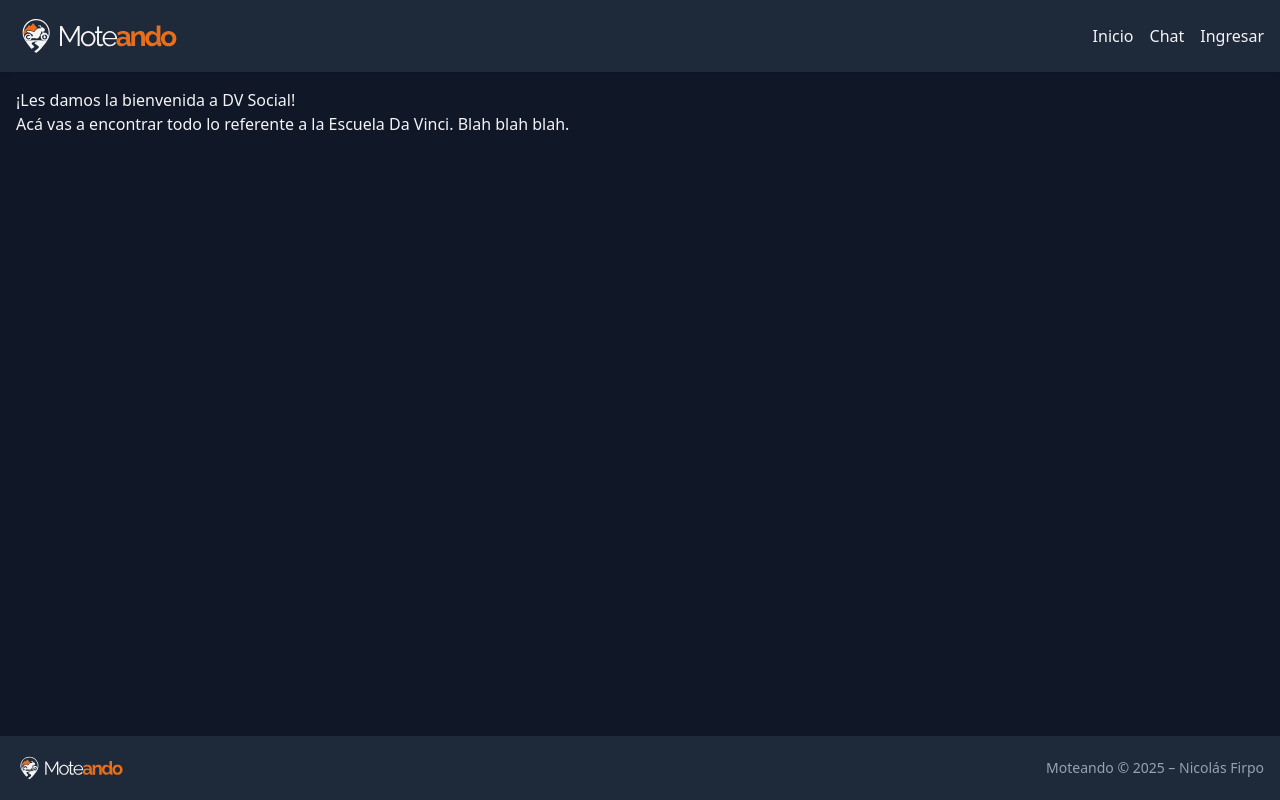
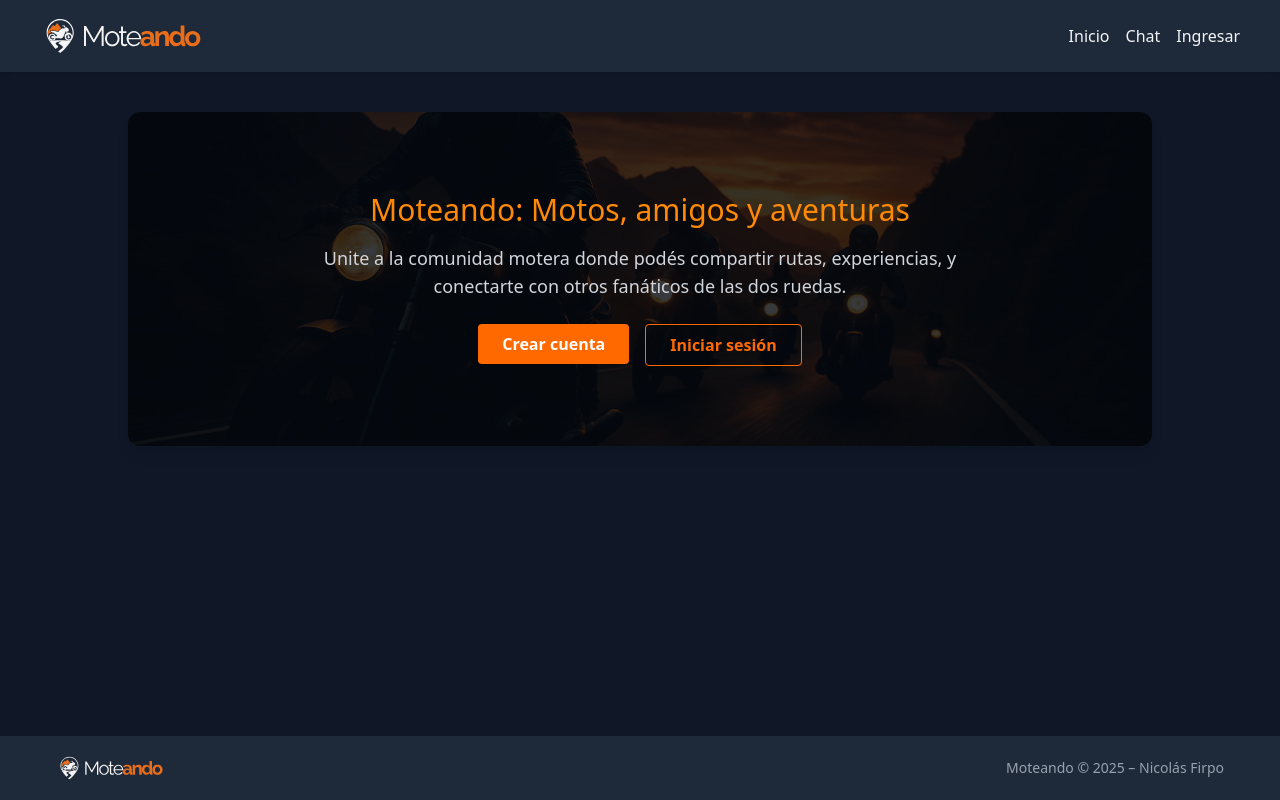
Before and after one commit to niknef/Moteando-Vue, a Vue app: page / in a window 1280 px wide. Built offline with nearby package versions, Linux system fonts and the light colour scheme.

Commit message:
Button components

```diff
--- a/src/components/layout/AppFooter.vue
+++ b/src/components/layout/AppFooter.vue
@@ -12,7 +12,7 @@ export default {
 </script>
 
 <template>
-  <footer class="bg-gray-800 text-gray-400 py-4">
+  <footer class="bg-gray-800 text-gray-400 py-4 px-10">
     <div class="container mx-auto flex flex-col sm:flex-row items-center justify-between gap-2 px-4">
 
       <router-link to="/" class="flex items-center gap-2 hover:opacity-80 transition-opacity">
--- a/src/components/layout/AppNavbar.vue
+++ b/src/components/layout/AppNavbar.vue
@@ -12,7 +12,7 @@ export default {
 </script>
 
 <template>
-  <nav class="bg-gray-800 text-gray-100 px-4 py-3 shadow-md">
+  <nav class="bg-gray-800 text-gray-100 px-10 py-3 shadow-md">
     <div class="container mx-auto flex items-center justify-between">
       <!-- Logo -->
       <router-link to="/" class="flex items-center gap-2">
--- /dev/null
+++ b/src/components/ui/BaseButton.vue
@@ -0,0 +1,36 @@
+<script>
+export default {
+  name: 'BaseButton',
+  props: {
+    type: {
+      type: String,
+      default: 'primary'
+    }
+  },
+  computed: {
+    colorClasses() {
+      switch (this.type) {
+        case 'success':
+          return 'bg-green-600 hover:bg-green-500 focus:bg-green-500';
+        case 'error':
+          return 'bg-red-600 hover:bg-red-500 focus:bg-red-500';
+        case 'orange':
+          return 'bg-orange-500 hover:bg-orange-600 focus:bg-orange-600';
+        case 'gray':
+          return 'bg-gray-600 hover:bg-gray-500 focus:bg-gray-500';
+        default:
+          return 'bg-blue-600 hover:bg-blue-500 focus:bg-blue-500';
+      }
+    }
+  }
+}
+</script>
+
+<template>
+  <button
+    type="button"
+    :class="`transition px-6 py-2 rounded text-white font-semibold ${colorClasses}`"
+  >
+    <slot />
+  </button>
+</template>
--- /dev/null
+++ b/src/components/ui/BaseButtonOutline.vue
@@ -0,0 +1,36 @@
+<script>
+export default {
+  name: 'BaseButtonOutline',
+  props: {
+    type: {
+      type: String,
+      default: 'primary'
+    }
+  },
+  computed: {
+    colorClasses() {
+      switch (this.type) {
+        case 'success':
+          return 'border-green-600 text-green-600 hover:bg-green-600 hover:text-white';
+        case 'error':
+          return 'border-red-600 text-red-600 hover:bg-red-600 hover:text-white';
+        case 'orange':
+          return 'border-orange-500 text-orange-500 hover:bg-orange-500 hover:text-white';
+        case 'gray':
+          return 'border-gray-500 text-gray-500 hover:bg-gray-500 hover:text-white';
+        default:
+          return 'border-blue-600 text-blue-600 hover:bg-blue-600 hover:text-white';
+      }
+    }
+  }
+}
+</script>
+
+<template>
+  <button
+    type="button"
+    :class="`transition px-6 py-2 rounded font-semibold border ${colorClasses}`"
+  >
+    <slot />
+  </button>
+</template>
--- /dev/null
+++ b/src/components/ui/BaseHeading1.vue
@@ -0,0 +1,11 @@
+<template>
+  <h1 class="text-3xl font-light text-orange-400 mb-4">
+    <slot />
+  </h1>
+</template>
+
+<script>
+export default {
+  name: 'BaseHeading1'
+}
+</script>
--- a/src/pages/Home.vue
+++ b/src/pages/Home.vue
@@ -1,14 +1,49 @@
 <script>
-
+import BaseHeading1 from '@/components/ui/BaseHeading1.vue'
+import BaseButton from '@/components/ui/BaseButton.vue'
+import BaseButtonOutline from '@/components/ui/BaseButtonOutline.vue'
 
 export default {
-    name: 'Home',
-
+  name: 'Home',
+  components: {
+    BaseHeading1,
+    BaseButton,
+    BaseButtonOutline
+  }
 }
 </script>
 
 <template>
-    <h1>¡Les damos la bienvenida a DV Social!</h1>
+  <section class="relative text-center py-20 px-4 overflow-hidden rounded-xl shadow-lg mt-6 max-w-5xl mx-auto">
 
-    <p>Acá vas a encontrar todo lo referente a la Escuela Da Vinci. Blah blah blah.</p>
+    <!-- Imagen de fondo -->
+    <img
+      src="@/assets/ruta-motos-banner.jpg"
+      alt="Ruta motera"
+      class="absolute inset-0 w-full h-full object-cover opacity-40"
+    />
+
+    <!-- Capa oscura -->
+    <div class="absolute inset-0 bg-black opacity-50"></div>
+
+    <!-- Contenido -->
+    <div class="relative z-10">
+      <BaseHeading1>Moteando: Motos, amigos y aventuras</BaseHeading1>
+      <p class="max-w-2xl mx-auto text-gray-300 text-lg mb-6 ">
+        Unite a la comunidad motera donde podés compartir rutas, experiencias, y conectarte con otros fanáticos de las dos ruedas.
+      </p>
+      <div class="flex justify-center gap-4">
+        <router-link to="/register">
+            <BaseButton type="orange">
+                Crear cuenta
+            </BaseButton>
+        </router-link>
+        <router-link to="/login">
+            <BaseButtonOutline type="orange">
+                Iniciar sesión
+            </BaseButtonOutline>
+        </router-link>
+      </div>
+    </div>
+  </section>
 </template>
```
Also changed, not shown: src/assets/ruta-motos-banner.jpg (added), src/assets/ruta-motos.jpg (added).
